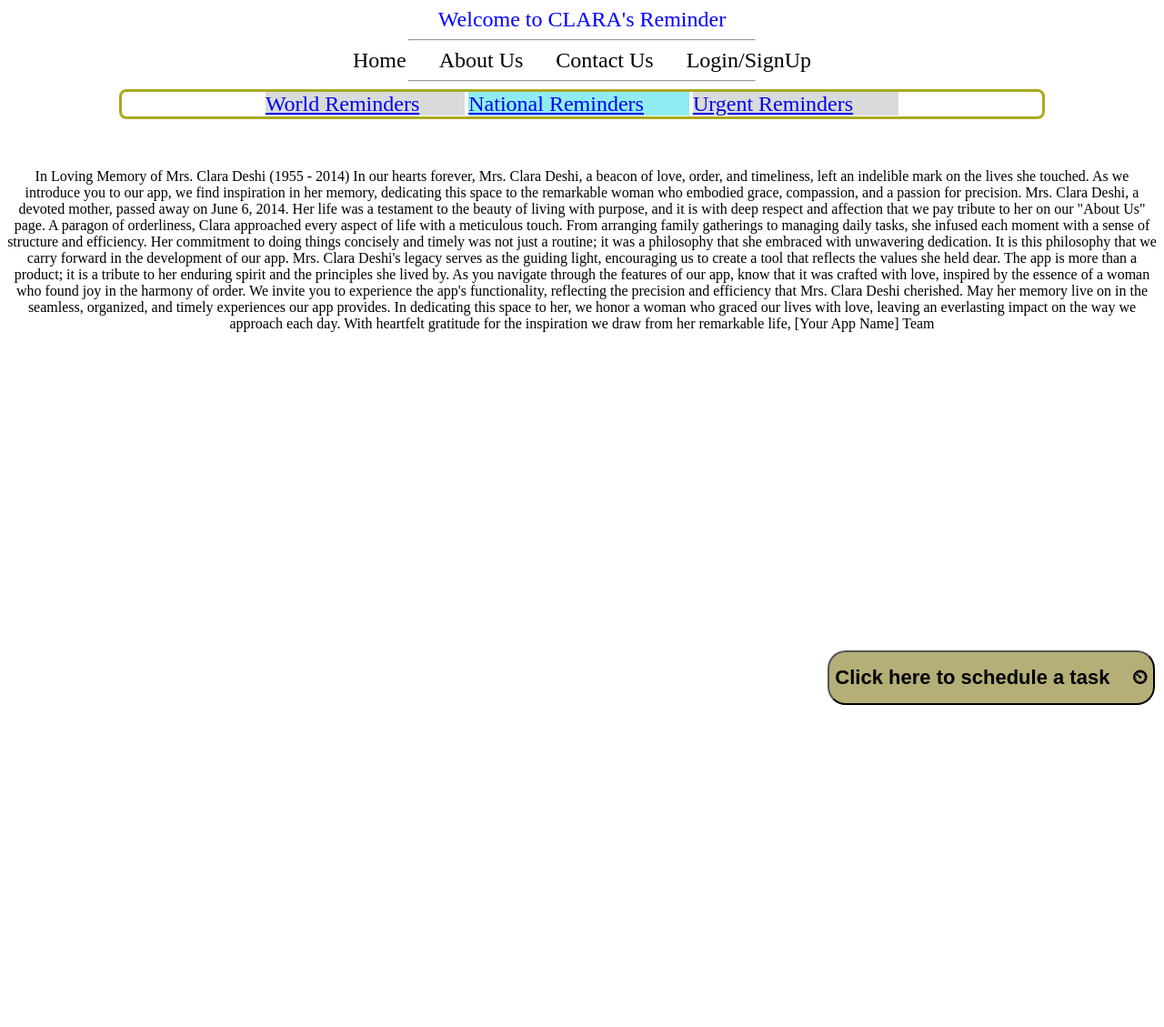
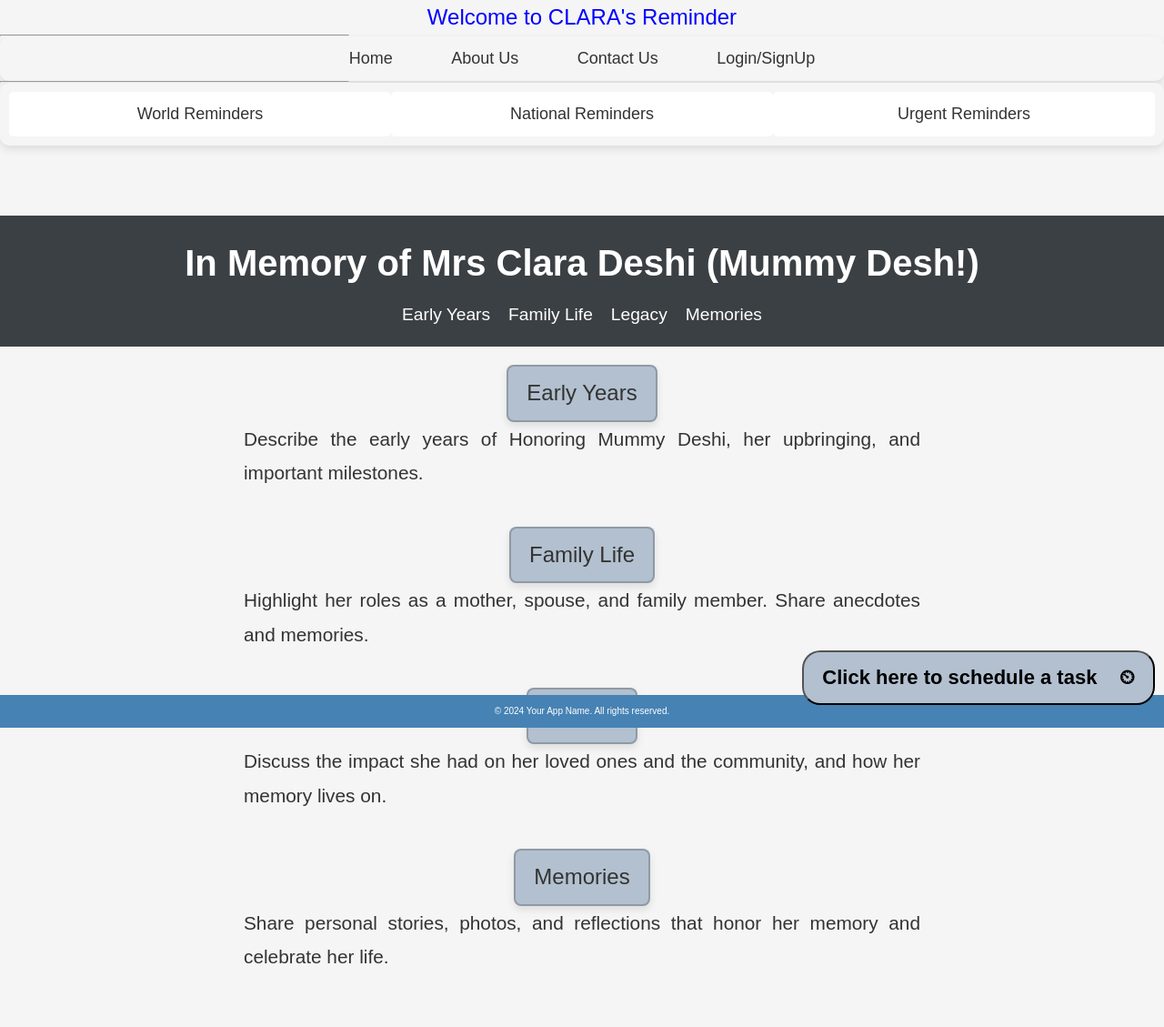
Before and after one commit to maztapee/maztapee, a Flask app: page /about in a window 1280 px wide. Shown: the top 1129 px of the page at 91% size. Before the commit the page ends 775 px from the top, so only its background shows below. Run offline with Flask 3, Linux system fonts and the light colour scheme.

Commit message:
improved appearance and styling of About-Page

```diff
--- /dev/null
+++ b/static/css/about.css
@@ -0,0 +1,142 @@
+/* Reset and basic styles */
+* {
+    margin: 0;
+    padding: 0;
+    box-sizing: border-box;
+}
+
+body {
+    font-family: Arial, sans-serif;
+    line-height: 1.6;
+    background-color: #f5f5f5;
+    color: #333;
+}
+
+header {
+    background-color: #3b4044;
+    color: #fff;
+    padding: 20px;
+    text-align: center;
+}
+
+header h1 {
+    font-size: 2.5rem;
+    margin-bottom: 10px;
+}
+
+.section-title {
+    text-align: center;
+    background-color: #b2c0cf;
+    display: inline-block; /* Ensures the element expands to fit content */
+    padding: 10px 20px; /* Increased padding for better spacing */
+    border: solid 2px rgba(0, 0, 0, 0.2); /* Soft border */
+    border-radius: 8px; /* Rounded corners */
+    margin: 0 auto; /* Center horizontally */
+    box-shadow: 0px 4px 8px rgba(0, 0, 0, 0.1); /* Shadow for depth */
+    font-size: 1.5rem;
+}
+
+.nav-about ul {
+    list-style-type: none;
+    display: flex;
+    justify-content: center;
+}
+
+.nav-about ul li {
+    margin: 0 10px;
+}
+
+.nav-about ul li a {
+    color: #fff;
+    text-decoration: none;
+    font-size: 1.2rem;
+    transition: color 0.3s ease;
+}
+
+.nav-about ul li a:hover {
+    color: #ffa500; /* Orange color for hover effect */
+}
+
+main {
+    padding: 20px;
+}
+
+section {
+    margin-bottom: 40px;
+}
+
+section h2 {
+    font-size: 2rem;
+    margin-bottom: 10px;
+    text-align: center;
+}
+
+.section-description {
+    font-size: 1.3rem;
+    text-align: justify;
+    line-height: 1.8;
+    width: 60%; /* Example width */
+    margin: 0 auto; /* Center horizontally */
+}
+
+footer {
+    background-color: #4682b4;
+    color: #fff;
+    text-align: center;
+    padding: 10px;
+    position: fixed;
+    bottom: 0;
+    width: 100%;
+}
+
+#video-slide, #carousel {
+    background-color: #fff;
+    padding: 20px;
+    margin-top: 40px;
+    text-align: center;
+    border-radius: 10px;
+    box-shadow: 0px 4px 10px rgba(0, 0, 0, 0.1);
+}
+
+#video-slide p, #carousel p{
+    font-size: 1.3rem;
+}
+
+.carousel {
+    display: flex;
+    justify-content: space-between;
+    overflow-x: scroll;
+    scroll-snap-type: x mandatory;
+    -webkit-overflow-scrolling: touch; /* For iOS momentum scrolling */
+}
+
+.carousel img {
+    width: 100%;
+    max-width: 300px;
+    height: auto;
+    scroll-snap-align: start;
+    border-radius: 10px;
+    margin: 0 10px;
+}
+
+@media (max-width: 768px) {
+    header h1 {
+        font-size: 2rem;
+    }
+
+    nav ul li a {
+        font-size: 1rem;
+    }
+
+    section h2 {
+        font-size: 1.8rem;
+    }
+
+    section p {
+        font-size: 1rem;
+    }
+
+    .carousel img {
+        max-width: 200px;
+    }
+}
--- a/static/css/base_template.css
+++ b/static/css/base_template.css
@@ -1,5 +1,6 @@
 body{
     overflow-x: hidden;
+    background: #e9ecef;;
 }
 #heading {
     height: fit-content;
@@ -28,38 +29,66 @@
 }
 
 #nav {
-    margin: auto;
+    background-color: #f5f5f5;
+    padding: 10px;
+    border-radius: 10px;
+    box-shadow: 0px 4px 10px rgba(0, 0, 0, 0.1);
     text-align: center;
-    width: 60%;
-    font-size: x-large;
-
 }
 
-#reminders {
-    color: rgb(170, 170, 31);
-    border-style: solid;
-    border-radius: 8px;
-    width: 80%;
-    text-align: center;
-    margin: auto;
-    padding: 0%;
-    /* display: none; */
+#nav nav a {
+    text-decoration: none;
+    color: #333;
+    font-size: 18px;
+    padding: 10px 20px;
+    margin: 0 10px;
+    border-radius: 5px;
+    transition: all 0.3s ease; /* Smooth transition for all properties */
 }
 
-#gen {
-
-    background-color: rgba(119, 128, 123, 0.281);
-    padding-right: 50px;
+#nav nav a:hover {
+    background-color: #e0e0e0; /* Change background color brightness */
+    transform: scale(1.1); /* Slightly grow */
+    font-weight: bold; /* Bolden the text */
+    box-shadow: 0px 8px 20px rgba(0, 0, 0, 0.2); /* Add shadow for depth */
+    color: #000; /* Change text color for contrast */
 }
 
-#foc {
-    background-color: rgba(65, 225, 231, 0.589);
-    padding-right: 50px;
+#nav nav a:active {
+    transform: scale(1.05); /* Slightly shrink on click for feedback */
+    box-shadow: 0px 4px 10px rgba(0, 0, 0, 0.1); /* Reduce shadow on click */
 }
 
-#urg {
-    background-color: rgba(119, 128, 123, 0.281);
-    padding-right: 50px;
+
+nav#reminders {
+    display: flex;
+    justify-content: space-around;
+    background-color: #f5f5f5;
+    padding: 10px;
+    border-radius: 10px;
+    box-shadow: 0px 4px 10px rgba(0, 0, 0, 0.1);
+}
+
+nav#reminders a.general {
+    text-decoration: none;
+    color: #333;
+    font-size: 18px;
+    padding: 10px 20px;
+    border-radius: 5px;
+    transition: all 0.3s ease; /* Smooth transition for all properties */
+}
+
+nav#reminders a.general:hover {
+    background-color: #e0e0e0; /* Change background color brightness */
+    transform: scale(1.1); /* Slightly grow */
+    font-weight: bold; /* Bolden the text */
+    box-shadow: 0px 8px 20px rgba(0, 0, 0, 0.2); /* Add shadow for depth */
+    color: #000; /* Change text color for contrast */
+}
+
+nav#reminders a.general:active {
+    transform: scale(1.05); /* Slightly shrink on click for feedback */
+    box-shadow: 0px 4px 10px rgba(0, 0, 0, 0.1); /* Reduce shadow on click */
 }
 
 .content {
@@ -116,16 +136,24 @@
 }
 
 .button{
-    background-color: rgb(179, 175, 119);
+
+    background-color: #b2c0cf;
     border-radius: 20px;
     height: 60px;
     font-size: 22px;
-    font-weight:700;
+    font-weight: 700;
     cursor: pointer;
     text-align: center;
     position: fixed;
     bottom: 25px;
-    margin-left: 500px;
+    right: 10px; /* Adjusted positioning */
+    padding: 0 20px; /* Added padding to adjust button width */
+    transition: transform 0.3s, box-shadow 0.3s; /* Smooth transition for hover effect */
+}
+
+.button:hover {
+    transform: scale(1.05); /* Grow slightly on hover */
+    box-shadow: 0px 8px 20px rgba(0, 0, 0, 0.3); /* Enhance shadow on hover */
 }
 
 .container{
--- a/templates/about.html
+++ b/templates/about.html
@@ -1,26 +1,70 @@
 {% extends "base.html" %}
 
-{%block title%} {{super()}} Todo Categories {%endblock%}
+{%block title%} {{super()}} About | In Memory {%endblock%}
 
-{% block base_css %} <link rel="stylesheet" href="{{ url_for('static', filename='css/base_template.css') }}"/> {% endblock %}
+{% block base_css %} <link rel="stylesheet" href="{{ url_for('static', filename='css/base_template.css') }}"/>
+<link rel="stylesheet" href="{{ url_for('static', filename='css/about.css') }}"/>
+{% endblock %}
 
 {% block content %}
-In Loving Memory of Mrs. Clara Deshi
+<header>
+    <h1>In Memory of Mrs Clara Deshi (Mummy Desh!)</h1>
+    <nav class="nav-about">
+        <ul>
+            <li><a href="#section1">Early Years</a></li>
+            <li><a href="#section2">Family Life</a></li>
+            <li><a href="#section3">Legacy</a></li>
+            <li><a href="#section4">Memories</a></li>
+        </ul>
+    </nav>
+</header>
 
-(1955 - 2014)
+<main>
+    <section id="section1">
+        <p class="section-title">Early Years</p>
+        <br>
+        <p class="section-description">Describe the early years of Honoring Mummy Deshi, her upbringing, and important milestones.</p>
+    </section>
 
-In our hearts forever, Mrs. Clara Deshi, a beacon of love, order, and timeliness, left an indelible mark on the lives she touched. As we introduce you to our app, we find inspiration in her memory, dedicating this space to the remarkable woman who embodied grace, compassion, and a passion for precision.
+    <section id="section2">
+        <p class="section-title">Family Life</p>
+        <br>
+        <p class="section-description">Highlight her roles as a mother, spouse, and family member. Share anecdotes and memories.</p>
+    </section>
 
-Mrs. Clara Deshi, a devoted mother, passed away on June 6, 2014. Her life was a testament to the beauty of living with purpose, and it is with deep respect and affection that we pay tribute to her on our "About Us" page.
+    <section id="section3">
+        <p class="section-title">Legacy</p>
+        <br>
+        <p class="section-description">Discuss the impact she had on her loved ones and the community, and how her memory lives on.</p>
+    </section>
 
-A paragon of orderliness, Clara approached every aspect of life with a meticulous touch. From arranging family gatherings to managing daily tasks, she infused each moment with a sense of structure and efficiency. Her commitment to doing things concisely and timely was not just a routine; it was a philosophy that she embraced with unwavering dedication.
+    <section id="section4">
+        <p class="section-title">Memories</p>
+        <br>
+        <p class="section-description">Share personal stories, photos, and reflections that honor her memory and celebrate her life.</p>
+    </section>
+</main>
 
-It is this philosophy that we carry forward in the development of our app. Mrs. Clara Deshi's legacy serves as the guiding light, encouraging us to create a tool that reflects the values she held dear. The app is more than a product; it is a tribute to her enduring spirit and the principles she lived by.
+<footer>
+    <p>&copy; 2024 Your App Name. All rights reserved.</p>
+</footer>
 
-As you navigate through the features of our app, know that it was crafted with love, inspired by the essence of a woman who found joy in the harmony of order. We invite you to experience the app's functionality, reflecting the precision and efficiency that Mrs. Clara Deshi cherished.
+<!-- Optional: Add multimedia elements like a video slide or carousel -->
+<section id="video-slide">
+    <p>Video Tribute</p>
+    <video controls>
+        <source src="path_to_your_video.mp4" type="video/mp4">
+        Your browser does not support the video tag.
+    </video>
+</section>
 
-May her memory live on in the seamless, organized, and timely experiences our app provides. In dedicating this space to her, we honor a woman who graced our lives with love, leaving an everlasting impact on the way we approach each day.
-
-With heartfelt gratitude for the inspiration we draw from her remarkable life,
-[Your App Name] Team
+<section id="carousel">
+    <p>Photo Carousel</p>
+    <!-- Replace with your preferred carousel implementation (e.g., Bootstrap carousel) -->
+    <div class="carousel">
+        <img src="image1.jpg" alt="Image 1">
+        <img src="image2.jpg" alt="Image 2">
+        <img src="image3.jpg" alt="Image 3">
+    </div>
+</section>
 {% endblock%}
--- a/templates/base.html
+++ b/templates/base.html
@@ -34,9 +34,9 @@
     </div>
     <hr>
     <nav id="reminders">
-        <a id="gen" class="general" href="{{ url_for('world_reminder') }}">World Reminders</a>
-        <a id="foc" class="general" href="focused.html">National Reminders</a>
-        <a id="urg" class="general" href="urgent.html">Urgent Reminders</a>
+        <a id="world" class="general" href="{{ url_for('world_reminder') }}">World Reminders</a>
+        <a id="national" class="general" href="{{ url_for('world_reminder') }}">National Reminders</a>
+        <a id="urgent" class="general" href="{{ url_for('world_reminder') }}">Urgent Reminders</a>
     </nav>
     <br>
     <br>
```
Also changed, not shown: other parts of static/css/base_template.css (+25 -20 lines), errorlog.txt (+78 -0 lines).
